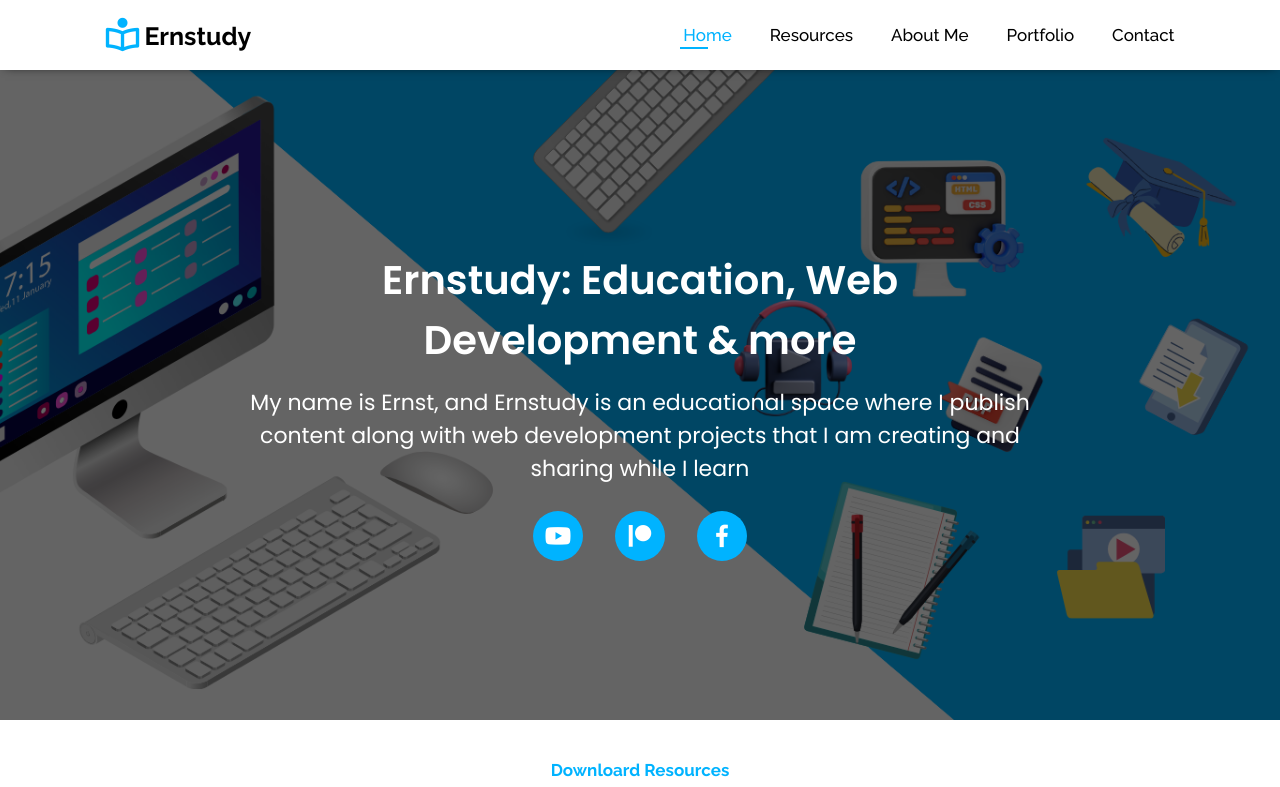
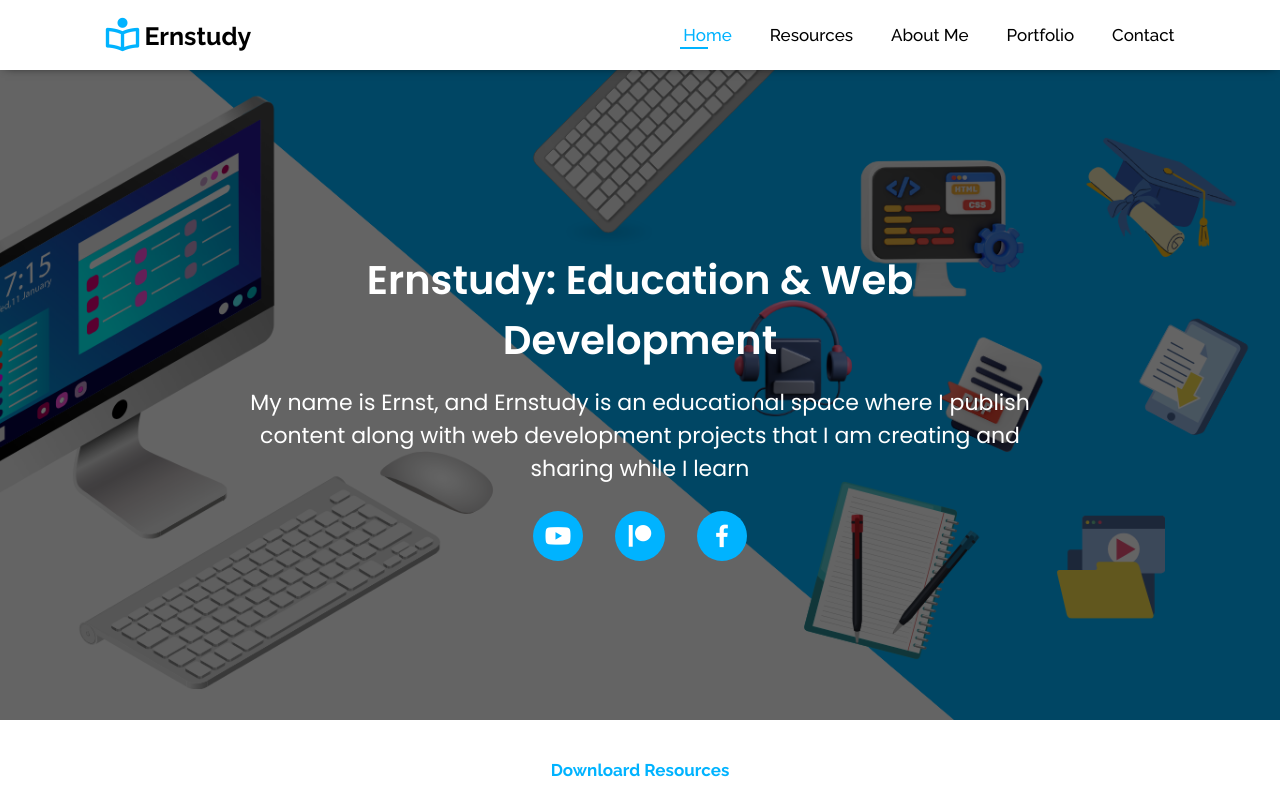
Before and after one commit to ernstudy/ernstudy-website, a plain HTML site: page index.html in a window 1280 px wide. Shown: the top 787 px of the page. Drawn offline with nearby package versions, Linux system fonts and the light colour scheme.

Commit message:
home title

```diff
--- a/index.html
+++ b/index.html
@@ -48,7 +48,7 @@
     <main>
       <div class="container-cover">
         <div class="info">
-          <h1>Ernstudy: Education, Web Development & more</h1>
+          <h1>Ernstudy: Education & Web Development</h1>
           <p>
             My name is Ernst, and Ernstudy is an educational space where I
             publish content along with web development projects that I am
```
